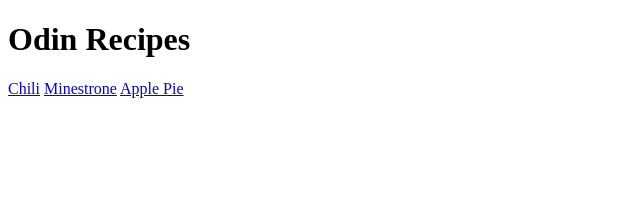
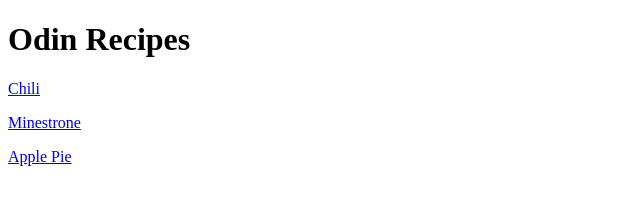
Before and after one commit to jamiequocdo/odin-recipes, a plain HTML site: page index.html in a window 1280 px wide. Shown: the whole page, without its empty margins (0-640 px from the left). Drawn offline with Linux system fonts and the light colour scheme.

Commit message:
updated Homepage to show recipes in order going up to down

```diff
--- a/index.html
+++ b/index.html
@@ -9,9 +9,9 @@
 
     <body>
         <h1>Odin Recipes</h1>
-            <a href="recipes/chili.html">Chili</a>
-            <a href="recipes/minestrone.html">Minestrone</a>
-            <a href="recipes/applepie.html">Apple Pie</a>
+            <p><a href="recipes/chili.html">Chili</a></p>
+            <p><a href="recipes/minestrone.html">Minestrone</a></p>
+            <p><a href="recipes/applepie.html">Apple Pie</a></p>
 
     </body>
 </html>
```
